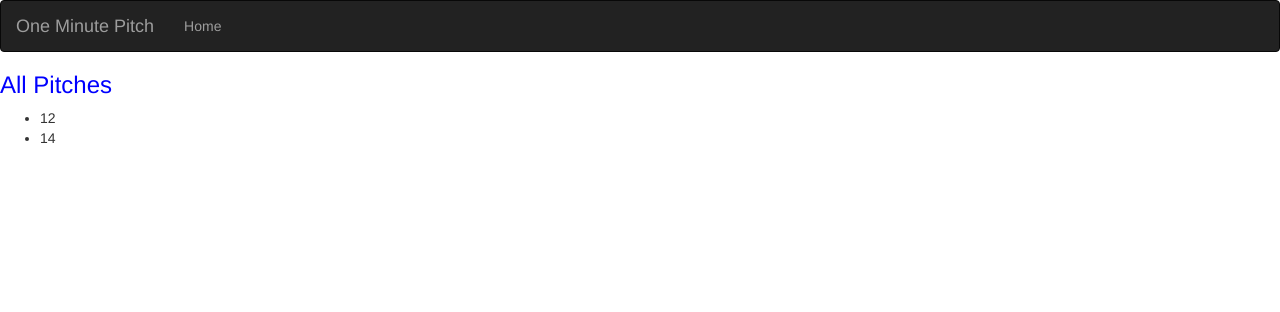
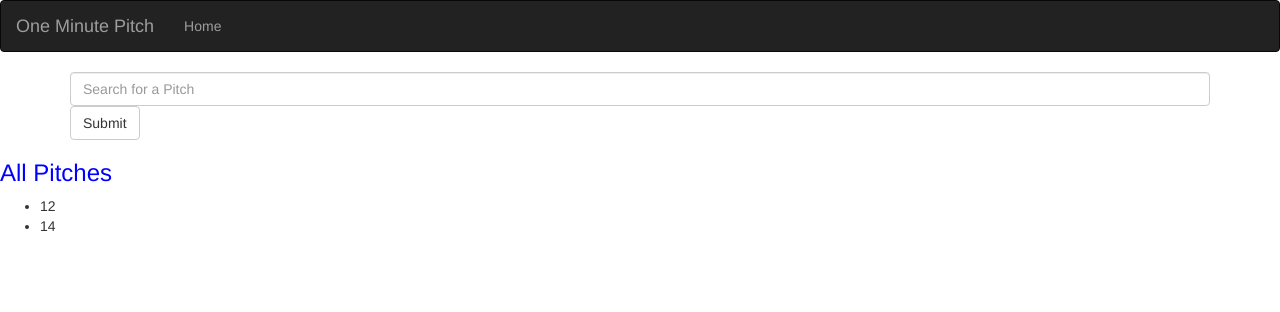
Before and after one commit to Kipngetich33/one-minute-pitch-trial, a Flask app: page / in a window 1280 px wide. Shown: the top 312 px of the page. Run offline with Flask 2, Linux system fonts and the light colour scheme; some libraries are stand-ins or nearby versions.

Commit message:
create a comments model and its view root function

```diff
--- a/app/templates/index.html
+++ b/app/templates/index.html
@@ -9,8 +9,17 @@
 
 {% block content %}
 
+    <div class="container">
+        <form>
+            <input type="text" name="pich_query" placeholder="Search for a Pitch" class="form-control">
+            <input type="submit"  value="Submit" class="btn btn-default">
+        </form>
+
+    </div>
+
     <h3> All Pitches</h3>
     <ul>
         {{ macro.displayPitches(all_pitches) }}
     </ul>
+
 {% endblock %}
--- a/app/views.py
+++ b/app/views.py
@@ -1,6 +1,9 @@
-from flask import render_template
+from flask import render_template,request,redirect,url_for
 from app import app
 from .requests import get_pitches,get_pitch,search_pitch
+from .models import comments
+from .forms import CommentsForm
+Comment = comments.Comment
 
 @app.route('/')
 def index():
@@ -9,7 +12,13 @@ def index():
     '''
     all_pitches = get_pitches()
     title = 'Home - Welcome to The best Pitching Website Online'
-    return render_template('index.html', title = title , all_pitches= all_pitches)
+
+    search_pitch = request.args.get('pitch_query')
+
+    if search_pitch:
+        return redirect(url_for('movie',pitch_name= search_pitch))
+    else:
+        return render_template('index.html', title = title , all_pitches= all_pitches)
 
 @app.route('/pitch/<int:pitch_id>')
 def movie(pitch_id):
@@ -29,3 +38,15 @@ def search(pitch_name):
     searched_pitches = search_pitch(pitch_name)
     title = f'search results for {pitch_name}'
     return render_template('search.html',pitches = searched_pitches)
+
+@app.route('/pitch/comments/new/<int:id>', methods = ['GET','POST'])
+def new_comment(id):
+    form = CommentsForm()
+    pitch = get_pitch(id)
+
+    if form.validate_on_submit():
+        title = form.title.data
+        review = form.review.data
+        new_review = Review(movie.id,title,movie.poster,review)
+        new_review.save_review()
+        return redirect(url_for('movie',id = movie.id ))
```
Also changed, not shown: app/forms.py (added, +8 -0 lines), app/models/comments.py (added, +14 -0 lines), app/templates/new_comment.html (added, +19 -0 lines).
